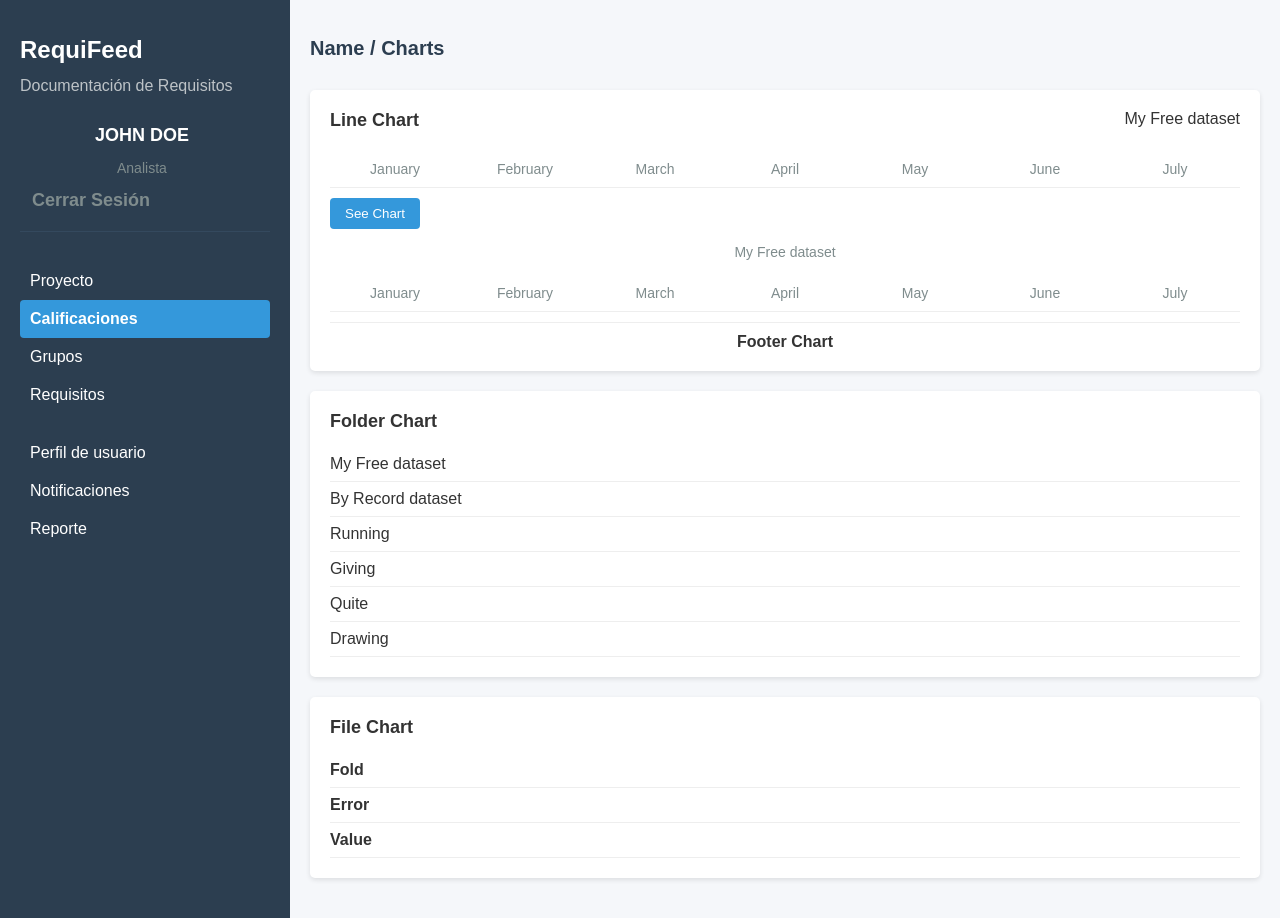
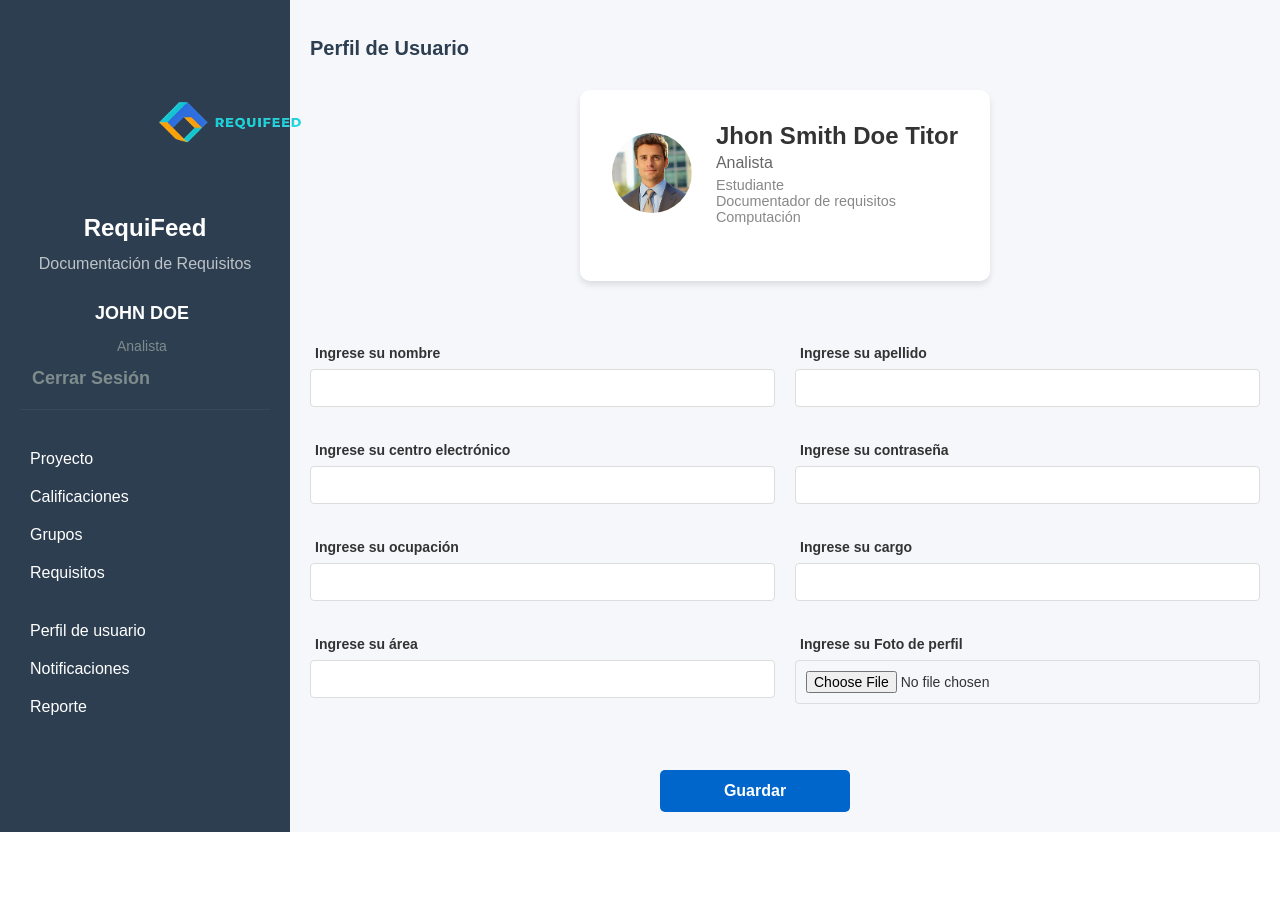
Before and after one commit to DavidIntriago/RequiFeed, a React (Create React App) app in the folder requi-feed_frontend/: page /Principal in a window 1280 px wide. After the commit the page ends 832 px from the top, so only its background shows below. Built offline with nearby package versions, Linux system fonts and the light colour scheme; no server answers; sample sign-in values are in the browser's storage.

Commit message:
Add section profile personal  - Frontend

```diff
--- a/requi-feed_frontend/src/Autenticacion/Registrar_Usuario/Estilo/StyleRegistrar.css
+++ b/requi-feed_frontend/src/Autenticacion/Registrar_Usuario/Estilo/StyleRegistrar.css
@@ -63,7 +63,7 @@
 
 .signup-callout {
   background-color: #0066cc;
-  padding: 0px;
+  padding: 2px;
 
   margin-bottom: 10px;
   text-align: center;
--- a/requi-feed_frontend/src/Principal/Estilo/StylePrincipal.css
+++ b/requi-feed_frontend/src/Principal/Estilo/StylePrincipal.css
@@ -24,11 +24,13 @@ body {
 
 .sidebar-header h1 {
   font-size: 24px;
+  text-align: center;
   margin-bottom: 5px;
 }
 
 .sidebar-header h2 {
   font-size: 16px;
+  text-align: center;
   color: #bdc3c7;
   font-weight: normal;
 }
@@ -38,6 +40,17 @@ body {
   padding-bottom: 20px;
   border-bottom: 1px solid #34495e;
 }
+
+.logo-img{
+  width: 120px;
+  height: 100px;
+  border-radius: 10%;
+  align-items: center;
+  transform: translateY(-70%);
+  transform: translateX(50%);
+
+}
+
 
 .user-info a{
   padding: 10px 0;
@@ -203,6 +216,118 @@ body {
   font-weight: bold;
 }
 
+
+
+.submit-Guardar {
+  width: 20%;
+  padding: 12px;
+  background-color: #0066cc;
+  color: white;
+  border: none;
+  border-radius: 5px;
+  font-size: 16px;
+  font-weight: bold;
+  cursor: pointer;
+  transform: translateX(350px);
+  margin-top: 4px;
+}
+
+
+/* Profile Card Styles */
+.profile-section {
+    display: flex;
+    flex-direction: column;
+    gap: 2rem;
+}
+
+.profile-card {
+    background-color: #fff;
+    border-radius: 10px;
+    box-shadow: 0 4px 6px rgba(0, 0, 0, 0.1);
+    padding: 2rem;
+    max-width: 400px;
+    margin: 0 auto;
+}
+
+.profile-header {
+    display: flex;
+    align-items: center;
+    margin-bottom: 1.5rem;
+}
+
+.profile-avatar {
+    width: 80px;
+    height: 80px;
+    border-radius: 50%;
+    overflow: hidden;
+    margin-right: 1.5rem;
+}
+
+.profile-avatar img {
+    width: 100%;
+    height: 100%;
+    object-fit: cover;
+}
+
+.profile-info h3 {
+    margin: 0;
+    font-size: 1.5rem;
+    color: #333;
+    font-weight: 600;
+}
+
+.profile-title {
+    margin: 0.3rem 0;
+    color: #666;
+    font-size: 1rem;
+}
+
+.profile-location {
+    margin: 0;
+    color: #888;
+    font-size: 0.9rem;
+}
+
+.profile-actions {
+    display: flex;
+    gap: 1rem;
+}
+
+.connect-btn, .message-btn {
+    padding: 0.5rem 1rem;
+    border: none;
+    border-radius: 5px;
+    font-weight: 500;
+    cursor: pointer;
+    transition: all 0.3s ease;
+    flex: 1;
+}
+
+.connect-btn {
+    background-color: #e0e0e0;
+    color: #333;
+}
+
+.connect-btn:hover {
+    background-color: #d0d0d0;
+}
+
+.message-btn {
+    background-color: #3f51b5;
+    color: white;
+}
+
+.message-btn:hover {
+    background-color: #303f9f;
+}
+
+/* Existing form styles adjustments */
+.signup-form {
+    margin-top: 2rem;
+}
+
+
+
 /* Responsive Design */
 @media (max-width: 768px) {
   .dashboard-container {
--- a/requi-feed_frontend/src/Principal/Principal.jsx
+++ b/requi-feed_frontend/src/Principal/Principal.jsx
@@ -1,18 +1,16 @@
 import React from 'react';
 import './Estilo/StylePrincipal.css';
 
-
 const AerialDashboard = () => {
-
     return (
         <div className="dashboard-container">
             {/* Sidebar */}
             <div className="sidebar">
                 <div className="sidebar-header">
+                    <img src="./LogoRF.png" alt="Logo RequiFeed" className="logo-img" />
                     <h1>RequiFeed</h1>
                     <h2>Documentación de Requisitos</h2>
                 </div>
-
 
                 <div className="user-info">
                     <h3>JOHN DOE</h3>
@@ -22,7 +20,7 @@ import './Estilo/StylePrincipal.css';
 
                 <ul className="menu">
                     <li>Proyecto</li>
-                        <li className="active">Calificaciones</li>
+                    <li>Calificaciones</li>
                     <li>Grupos</li>
                     <li>Requisitos</li>
                     <li></li>
@@ -35,71 +33,75 @@ import './Estilo/StylePrincipal.css';
             {/* Main Content */}
             <div className="main-content">
                 <div className="content-header">
-                        <h2>Name / Charts</h2>
+                    <h2>Perfil de Usuario</h2>
                 </div>
 
-                    {/* Line Chart Section */}
-                    <div className="chart-section">
-                        <div className="chart-header">
-                            <h3>Line Chart</h3>
-                            <span>My Free dataset</span>
+                {/* Profile Card Section */}
+                <div className="profile-section">
+                    <div className="profile-card">
+                        <div className="profile-header">
+                            <div className="profile-avatar">
+                                <img src="./user.JPG" alt="Profile" />
                             </div>
-
-                        <div className="months-row">
-                            <span>January</span>
-                            <span>February</span>
-                            <span>March</span>
-                            <span>April</span>
-                            <span>May</span>
-                            <span>June</span>
-                            <span>July</span>
+                            <div className="profile-info">
+                                <h3>Jhon Smith Doe Titor</h3>
+                                <p className="profile-title">Analista</p>
+                                <p className="profile-location">Estudiante</p>
+                                <p className="profile-location">Documentador de requisitos</p>
+                                <p className="profile-location">Computación</p>
                             </div>
-
-                        <div className="chart-actions">
-                            <button>See Chart</button>
-                            <div className="spacer"></div>
-                        </div>
-
-                        <div className="dataset-info">
-                            <span>My Free dataset</span>
-                        </div>
-
-                        <div className="months-row">
-                            <span>January</span>
-                            <span>February</span>
-                            <span>March</span>
-                            <span>April</span>
-                            <span>May</span>
-                            <span>June</span>
-                            <span>July</span>
-                        </div>
-
-                        <div className="chart-footer">
-                            <strong>Footer Chart</strong>
                         </div>
                     </div>
 
-                    {/* Folder Chart Section */}
-                    <div className="folder-section">
-                        <h3>Folder Chart</h3>
-                        <ul className="folder-list">
-                            <li>My Free dataset</li>
-                            <li>By Record dataset</li>
-                            <li>Running</li>
-                            <li>Giving</li>
-                            <li>Quite</li>
-                            <li>Drawing</li>
-                        </ul>
+                    {/* Existing Form */}
+                    <form className="signup-form">
+                        {/* Primera columna */}
+                        <div className="form-group">
+                            <label>Ingrese su nombre</label>
+                            <input type="text" />
                         </div>
 
-                    {/* File Chart Section */}
-                    <div className="file-section">
-                        <h3>File Chart</h3>
-                        <ul className="file-list">
-                            <li><strong>Fold</strong></li>
-                            <li><strong>Error</strong></li>
-                            <li><strong>Value</strong></li>
-                        </ul>
+                        <div className="form-group">
+                            <label>Ingrese su apellido</label>
+                            <input type="text" />
+                        </div>
+
+                        <div className="form-group">
+                            <label>Ingrese su centro electrónico</label>
+                            <input type="email" />
+                        </div>
+
+                        <div className="form-group">
+                            <label>Ingrese su contraseña</label>
+                            <input type="password" />
+                        </div>
+
+                        {/* Segunda columna */}
+                        <div className="form-group">
+                            <label>Ingrese su ocupación</label>
+                            <input type="text" />
+                        </div>
+
+                        <div className="form-group">
+                            <label>Ingrese su cargo</label>
+                            <input type="text" />
+                        </div>
+
+                        <div className="form-group">
+                            <label>Ingrese su área</label>
+                            <input type="text" />
+                        </div>
+
+                        {/* Campo que ocupa ambas columnas */}
+                        <div className="form-group full-width">
+                            <label>Ingrese su Foto de perfil</label>
+                            <div className="file-upload">
+                                <input type="file" />
+                            </div>
+                        </div>
+                    </form>
+
+                    <button className="submit-Guardar">Guardar</button>
                 </div>
             </div>
         </div>
--- a/requi-feed_frontend/src/StyleAcerca.css
+++ b/requi-feed_frontend/src/StyleAcerca.css
@@ -70,7 +70,7 @@
 
 .logo-img{
   width: 190px;
-  margin: 20px auto 10px;
+  margin: 20px;
   display: block;
   height: auto;
 }
```
Also changed, not shown: requi-feed_frontend/public/user.JPG (added). Lines whose indentation alone changed are shown as unchanged.
